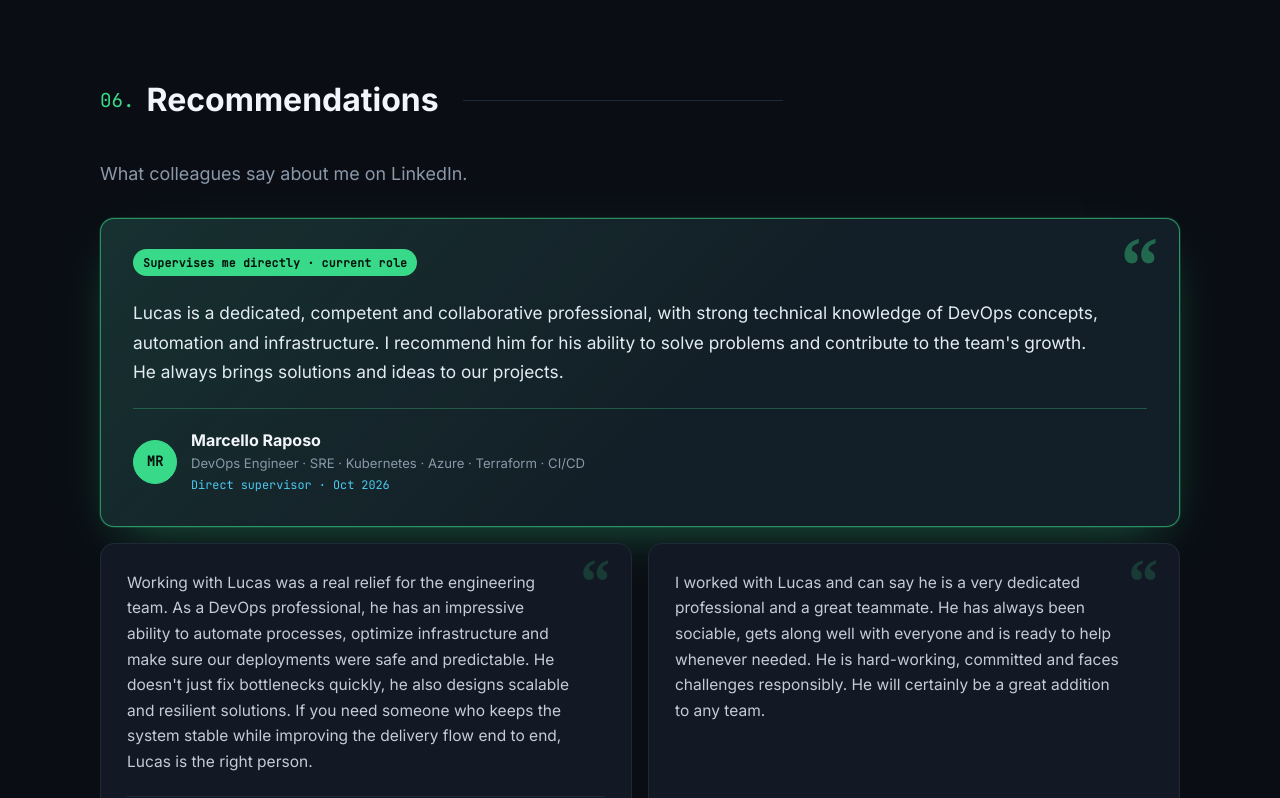
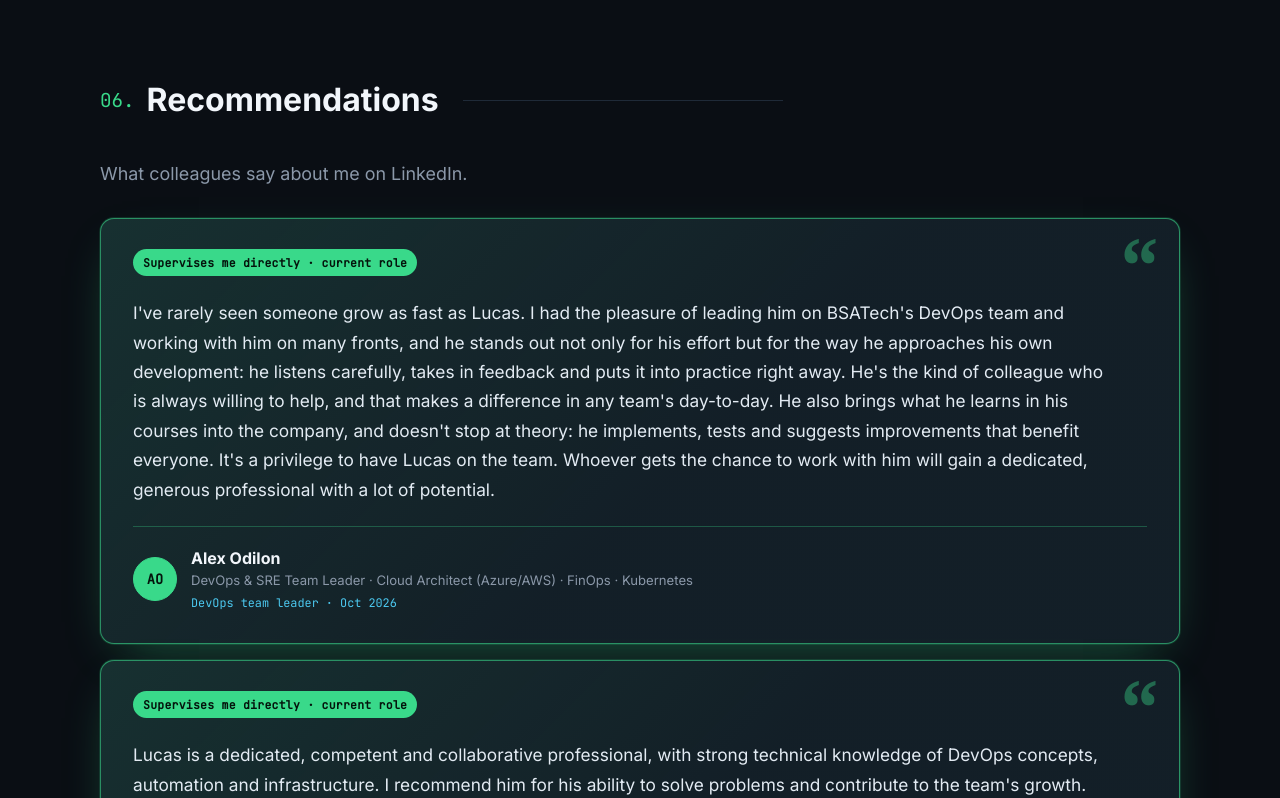
Before and after one commit to LucasCA-Git/portifolio-devops, a React (Vite) app: page / in a window 1280 px wide. Shown: the part 5850-6648 px from the top of the page. Built offline with nearby package versions, Linux system fonts and the light colour scheme.

Commit message:
feat: recomendação do Alex Odilon em destaque

```diff
--- a/src/components/Sections.tsx
+++ b/src/components/Sections.tsx
@@ -150,8 +150,11 @@ export function Experience() {
 
 type Rec = { id: string; ini: string; name: string; role: string };
 
-// Recomendação em destaque: supervisor direto no cargo atual
-const FEATURED: Rec = { id: 'r6', ini: 'MR', name: 'Marcello Raposo', role: 'DevOps Engineer · SRE · Kubernetes · Azure · Terraform · CI/CD' };
+// Recomendações em destaque: supervisores diretos no cargo atual
+const FEATURED: Rec[] = [
+  { id: 'r7', ini: 'AO', name: 'Alex Odilon', role: 'DevOps & SRE Team Leader · Cloud Architect (Azure/AWS) · FinOps · Kubernetes' },
+  { id: 'r6', ini: 'MR', name: 'Marcello Raposo', role: 'DevOps Engineer · SRE · Kubernetes · Azure · Terraform · CI/CD' },
+];
 
 const RECS: Rec[] = [
   { id: 'r5', ini: 'ES', name: 'Elias Santana Jr', role: 'Desenvolvedor Full Stack · TypeScript · NestJS · React · Next.js · Python · Docker' },
@@ -187,7 +190,9 @@ export function Recommendations() {
     <section id="recomendacoes" className="section wrap">
       <SectionTitle num="06">{t('recs.title')}</SectionTitle>
       <p className="lead recs-lead">{t('recs.lead')}</p>
-      <RecCard r={FEATURED} featured />
+      {FEATURED.map((r) => (
+        <RecCard key={r.id} r={r} featured />
+      ))}
       <div className="recs">
         {RECS.map((r) => (
           <RecCard key={r.id} r={r} />
--- a/src/dict.ts
+++ b/src/dict.ts
@@ -72,6 +72,8 @@ export const I18N = {
     "recs.r4.rel": "Trabalhou na mesma equipe · mar 2024",
     "recs.r4.q": "Lucas é um profissional muito competente e com vasta experiência. Ele é capaz de resolver problemas complexos tanto em hardwares como em softwares. É um colaborador valioso em qualquer ambiente de trabalho e em qualquer equipe. Ele é paciente, trabalha bem em equipe, é focado e empenhado. Além disso, ele é um excelente comunicador, tem uma grande capacidade de resolver problemas e é muito organizado em sua gestão de tempo pessoal.",
     "recs.featured": "Me supervisiona diretamente · cargo atual",
+    "recs.r7.rel": "Líder da equipe de DevOps · out 2026",
+    "recs.r7.q": "Poucas vezes vi alguém evoluir tão rápido quanto o Lucas. Tive o prazer de liderá-lo na equipe de DevOps da BSATech e atuar com ele em muitas frentes, e ele se destaca não só pelo esforço, mas pela maneira como encara o próprio desenvolvimento: ouve com atenção, absorve o feedback e aplica na prática logo em seguida. Ele é aquele colega que está sempre disposto a ajudar, e isso faz diferença no dia a dia de qualquer time. Ele também traz para dentro da empresa o que aprende nos cursos que faz, e não fica só na teoria: implementa, testa e sugere melhorias que beneficiam todo mundo. É um privilégio ter o Lucas na equipe. Quem tiver a oportunidade de trabalhar com ele vai ganhar um profissional dedicado, generoso e com muito potencial.",
     "recs.r6.rel": "Supervisor direto · out 2026",
     "recs.r6.q": "Lucas é um profissional dedicado, competente e colaborativo, com forte conhecimento técnico nos conceitos DevOps, automação e infraestrutura. Recomendo pela sua capacidade de resolver problemas e contribuir para o crescimento da equipe. Sempre trazendo soluções e ideias para os nossos projetos.",
     "recs.r5.rel": "Equipe diferente, mesma empresa · out 2026",
@@ -182,6 +184,8 @@ export const I18N = {
     "recs.r4.rel": "Worked on the same team · Mar 2024",
     "recs.r4.q": "Lucas is a very competent professional with broad experience. He can solve complex problems in both hardware and software. He is a valuable contributor in any workplace and any team. He is patient, works well in a team, and is focused and committed. He is also an excellent communicator, has a great problem-solving ability and is very organized in managing his time.",
     "recs.featured": "Supervises me directly · current role",
+    "recs.r7.rel": "DevOps team leader · Oct 2026",
+    "recs.r7.q": "I've rarely seen someone grow as fast as Lucas. I had the pleasure of leading him on BSATech's DevOps team and working with him on many fronts, and he stands out not only for his effort but for the way he approaches his own development: he listens carefully, takes in feedback and puts it into practice right away. He's the kind of colleague who is always willing to help, and that makes a difference in any team's day-to-day. He also brings what he learns in his courses into the company, and doesn't stop at theory: he implements, tests and suggests improvements that benefit everyone. It's a privilege to have Lucas on the team. Whoever gets the chance to work with him will gain a dedicated, generous professional with a lot of potential.",
     "recs.r6.rel": "Direct supervisor · Oct 2026",
     "recs.r6.q": "Lucas is a dedicated, competent and collaborative professional, with strong technical knowledge of DevOps concepts, automation and infrastructure. I recommend him for his ability to solve problems and contribute to the team's growth. He always brings solutions and ideas to our projects.",
     "recs.r5.rel": "Different team, same company · Oct 2026",
```
